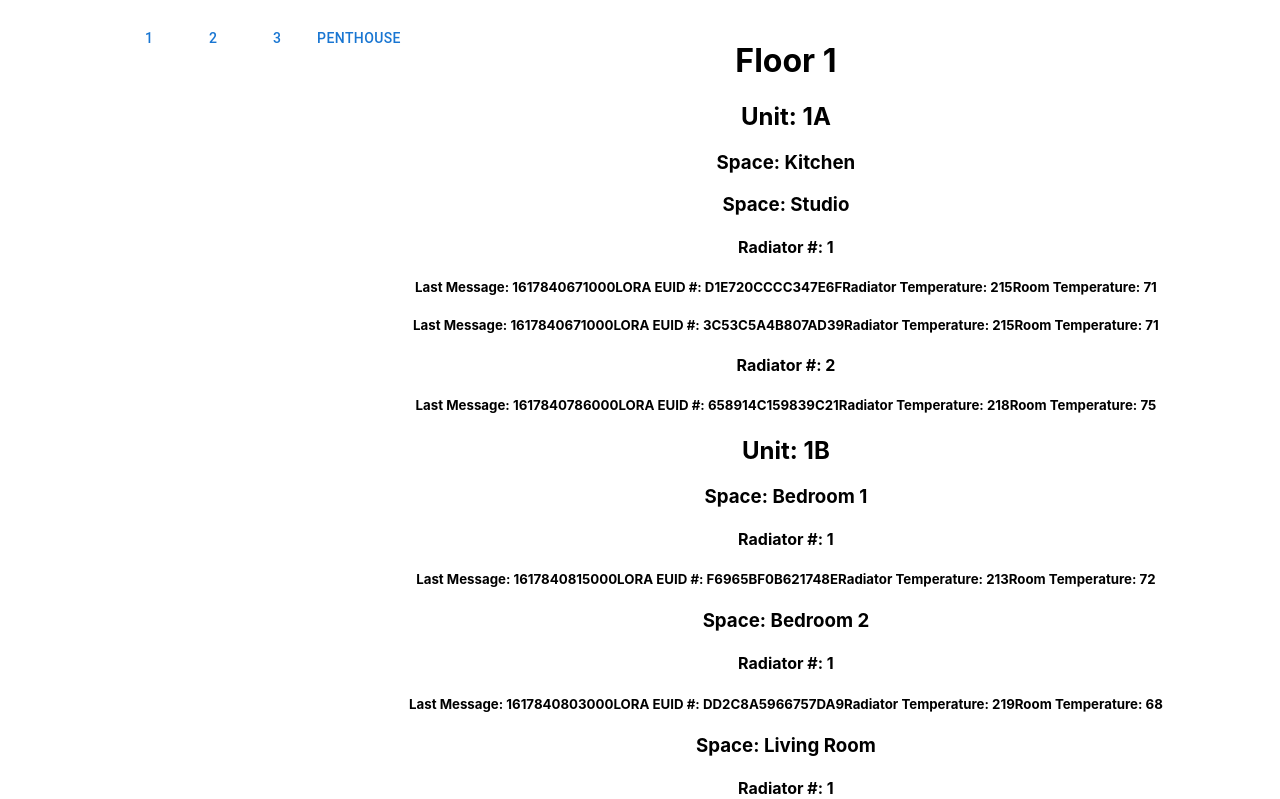
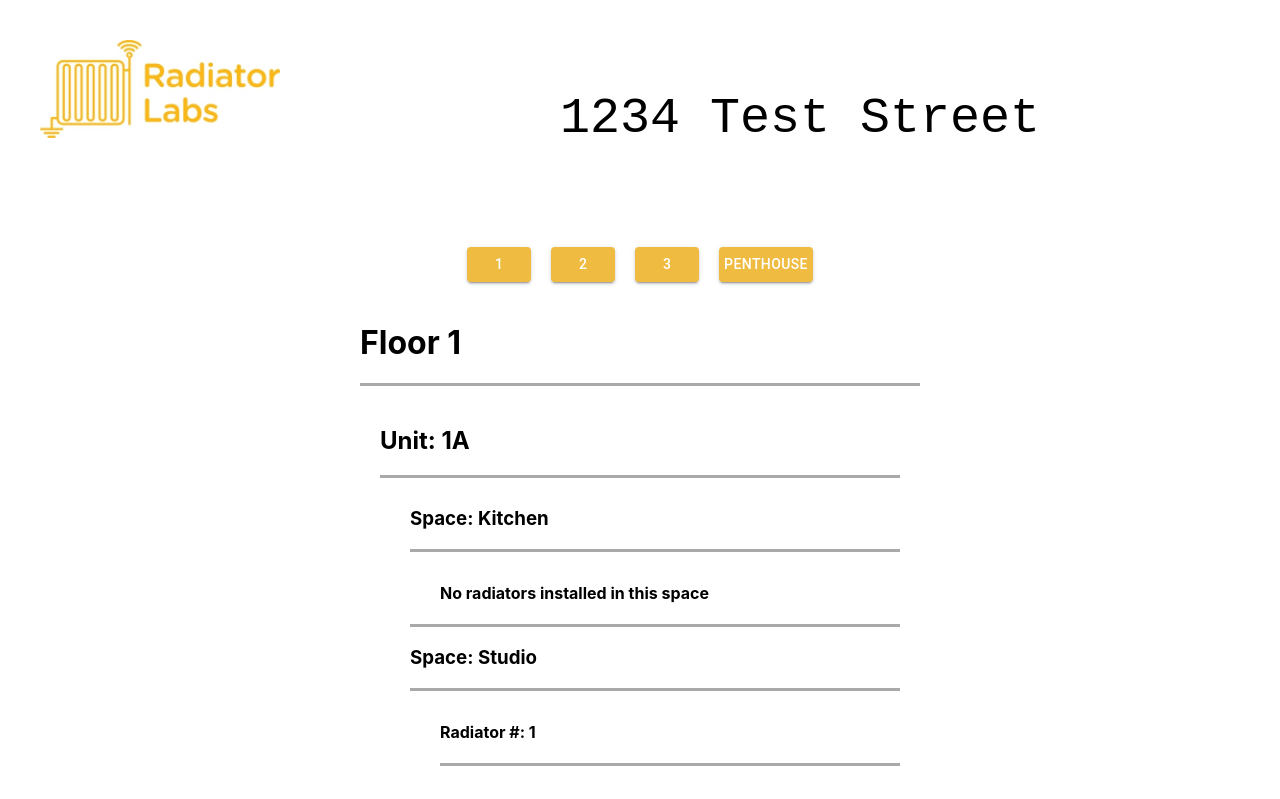
Before and after one commit to zhanghorace1/RadLabs, a React (Create React App) app: page / in a window 1280 px wide. Shown: the top 799 px of the page. Built offline with nearby package versions, Linux system fonts and the light colour scheme.

Commit message:
styled and added spaces without units

```diff
--- a/public/index.html
+++ b/public/index.html
@@ -24,7 +24,7 @@
       work correctly both with client-side routing and a non-root public URL.
       Learn how to configure a non-root public URL by running `npm run build`.
     -->
-    <title>React App</title>
+    <title>Radiator Dashboard</title>
   </head>
   <body>
     <noscript>You need to enable JavaScript to run this app.</noscript>
--- a/src/App.css
+++ b/src/App.css
@@ -1,17 +1,7 @@
-.App {
+/* .App {
   text-align: center;
 }
 
-.App-logo {
-  height: 40vmin;
-  pointer-events: none;
-}
-
-@media (prefers-reduced-motion: no-preference) {
-  .App-logo {
-    animation: App-logo-spin infinite 20s linear;
-  }
-}
 
 .App-header {
   background-color: whitesmoke;
@@ -26,13 +16,69 @@
 
 .App-link {
   color: #61dafb;
+} */
+
+.floor-border {
+  padding: 10px;
+  width: 70vh;
 }
 
-@keyframes App-logo-spin {
-  from {
-    transform: rotate(0deg);
-  }
-  to {
-    transform: rotate(360deg);
-  }
+.floor-nav {
+  font-size: 100;
+  padding: 10px
 }
+
+.header-text {
+  font-size: 50px;
+  font-family:'Courier New', Courier, monospace ;
+  padding-left: 35vh;
+
+}
+
+.logo {
+  width: 20%;
+  height: 20%;
+}
+
+.unit-border {
+  border-top: 3px solid darkgray;
+  padding-top: 10px;
+  padding: 20px
+}
+
+.space-border {
+  border-top: 3px solid darkgray;
+  padding-top: 10px;
+}
+
+.space {
+  margin-left: 30px;
+}
+
+.radiator-border {
+  border-top: 3px solid darkgray;
+  border-bottom: 3px solid darkgray;
+  padding-top: 10px;
+}
+
+.radiator {
+  margin-left: 30px;
+}
+
+.node-border {
+  border-top: 3px solid darkgray;
+  padding-top: 10px;
+}
+
+.node {
+  /* padding-left: 50px; */
+  /* margin-left: 30px; */
+}
+
+.node-warning {
+  color: #a64452
+}
+
+.node-normal {
+  color: darkblue
+}
--- a/src/App.js
+++ b/src/App.js
@@ -1,24 +1,11 @@
-import logo from './logo.svg';
 import './App.css';
 import { FloorTabs } from './components/floorTabs';
+import { Header } from './components/header';
 
 function App() {
   return (
-    <div className="App">
-      {/* <header className="App-header">
-        <img src={logo} className="App-logo" alt="logo" />
-        <p>
-          Edit <code>src/App.js</code> and save to reload.
-        </p>
-        <a
-          className="App-link"
-          href="https://reactjs.org"
-          target="_blank"
-          rel="noopener noreferrer"
-        >
-          Learn React
-        </a>
-      </header> */}
+    <div>
+      <Header/>
       <FloorTabs/>
     </div>
   );
--- a/src/components/floorTabs.js
+++ b/src/components/floorTabs.js
@@ -4,7 +4,6 @@ import  data from '../assets/buildingData.json';
 import { Floor } from './floors';
 
 export function FloorTabs() {
-  // const [currentFloorName, setCurrentFloorName] = useState(0)
   const [currentFloorLevel, setCurrentFloorLevel] = useState(0)
 
 
@@ -19,25 +18,40 @@ export function FloorTabs() {
 
   const handleClick = (event) => {
     const selectedFloorName = event.target.textContent
-    // setCurrentFloorName(selectedFloorName)
     mapFloorNameToLevel(selectedFloorName)
   }
   return (
+    <Box>
       <Box
-      style={{ display: "flex", flexDirection: 'row', padding: 10, margin: 10, justifyContent:"center" }}
+        style={{
+          display: "flex",
+          flexDirection: 'row',
+          justifyContent:'center',
+        }}
       >
         {data.floors.map((floor)=> {
           return (
             <Box>
               <Button
+              variant="contained"
               onClick={handleClick}
+              style={{padding: 5, margin: 10, backgroundColor: '#efbb41' }}
               >
                 {floor.name}
               </Button>
             </Box>
             )
         })}
+      </Box>
+      <Box
+        style={{
+         display: "flex",
+         flexDirection: 'row',
+         justifyContent:'center',
+        }}
+      >
         <Floor floorData={data.floors[currentFloorLevel]}/>
+      </Box>
     </Box>
   );
 }
--- a/src/components/floors.js
+++ b/src/components/floors.js
@@ -4,11 +4,13 @@ import { Unit } from './units';
 export function Floor(props) {
 const {floorData} = props
 
-  console.log('FLOORRRR', floorData )
   return (
-    <Box>
+    <Box className="floor-border">
       <h1>Floor {floorData.name}</h1>
-      <Unit unitData={floorData.units} />
+      <Unit
+        unitData={floorData.units}
+        floorSpaceData={floorData.spaces}
+      />
     </Box>
   );
 }
--- /dev/null
+++ b/src/components/header.js
@@ -0,0 +1,20 @@
+import { Box } from '@mui/material';
+import  data from '../assets/buildingData.json';
+import radLabLogo from '../assets/radLabLogo.jpeg';
+
+export function Header() {
+
+  return (
+    <Box
+    style={{
+      display: "flex",
+      flexDirection: 'row',
+      margin: 40,
+      justifyContent:'flex-start',
+    }}
+    >
+      <img src={radLabLogo} alt='Logo'className='logo'/>
+      <p className='header-text' >{data.name}</p>
+    </Box>
+  );
+}
--- a/src/components/nodes.js
+++ b/src/components/nodes.js
@@ -3,18 +3,25 @@ import { Box } from '@mui/material';
 export function Node(props) {
 const {nodeData} = props
 
-  console.log('NODEEE', nodeData )
   return (
-    <Box>
+    <Box className='node-border'>
       {nodeData?.map((node) => {
         return (
-          <Box>
-            <h5>
-              Last Message: {node.last_message}
-              LORA EUID #: {node.lora_euid}
-              Radiator Temperature: {node.radiator_temperature}
-              Room Temperature: {node.room_temperature}
-            </h5>
+          <Box className='node'>
+            {node.offline ?
+              <h5 className='node-warning'>
+                {node.offline}
+              </h5>
+            :
+              <h5
+              className={node.radiator_temperature < 200 ? 'node-warning' : 'node-normal'}
+              >
+                Last Message: { (new Date(node.last_message)).toLocaleString()} <br />
+                LORA EUID #: {node.lora_euid} <br />
+                Radiator Temperature: {node.radiator_temperature} <br />
+                Room Temperature: {node.room_temperature} <br />
+              </h5>
+            }
           </Box>
         )
       })}
--- a/src/components/radiator.js
+++ b/src/components/radiator.js
@@ -4,18 +4,29 @@ import { Node } from './nodes';
 export function Radiator(props) {
 const {radiatorData} = props
 
-  console.log('RADIATORRR', radiatorData )
   return (
-    <Box>
-      {radiatorData?.map((radiator) => {
+    <Box className="radiator-border">
+      {radiatorData.map((radiator) => {
+        if (radiator.number > 0) {
+          if (radiator.nodes.length === 0) {radiator.nodes.push({offline: 'RADIATOR NOT INSTALLED OR OFFLINE'})}
           return (
-          <Box>
+            <Box className='radiator' >
               <h4>
                 Radiator #: {radiator.number}
               </h4>
               <Node nodeData={radiator.nodes}/>
             </Box>
           )
+        } else {
+          return (
+            <Box className='radiator'>
+              <h4>
+                No radiators installed in this space
+              </h4>
+            </Box>
+          )
+        }
+
       })}
     </Box>
   );
--- a/src/components/spaces.js
+++ b/src/components/spaces.js
@@ -4,12 +4,12 @@ import { Radiator } from './radiator';
 export function Space(props) {
 const {spaceData} = props
 
-  console.log('SPACEEE', spaceData )
   return (
-    <Box>
+    <Box className="space-border">
       {spaceData.map((space) => {
+        if (space.radiators.length === 0) {space.radiators.push({number: 0})}
         return (
-          <Box>
+          <Box className='space'>
             <h3>
               Space: {space.name}
             </h3>
--- a/src/components/units.js
+++ b/src/components/units.js
@@ -2,11 +2,26 @@ import { Box } from '@mui/material';
 import { Space } from './spaces';
 
 export function Unit(props) {
-const {unitData} = props
+const {unitData, floorSpaceData } = props
 
-  console.log('UNITTT', unitData )
   return (
-    <Box>
+    <Box className="unit-border">
+{/* SPACES THAT DO NOT BELONG TO UNITS */}
+      {floorSpaceData ?
+        floorSpaceData.map((floorSpace) => {
+          return (
+            <Box>
+              <h2>
+                Location: {floorSpace.name}
+              </h2>
+              <Space spaceData={[floorSpace]}/>
+            </Box>
+          )
+        })
+        :
+        null
+      }
+{/* SPACES BELONGING TO UNITS */}
       {unitData.map((unit) => {
         return (
           <Box>
```
Lines whose indentation alone changed are shown as unchanged.
